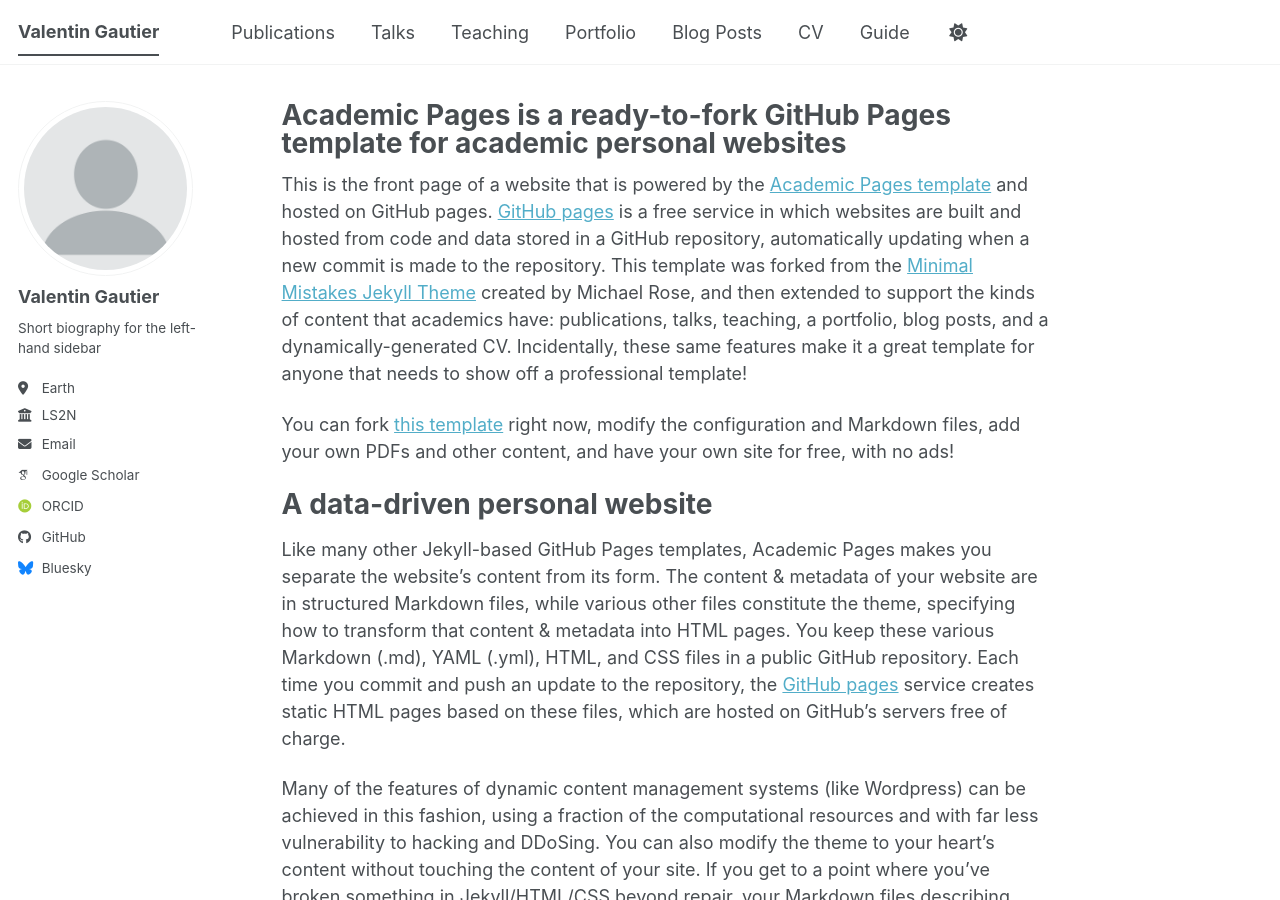
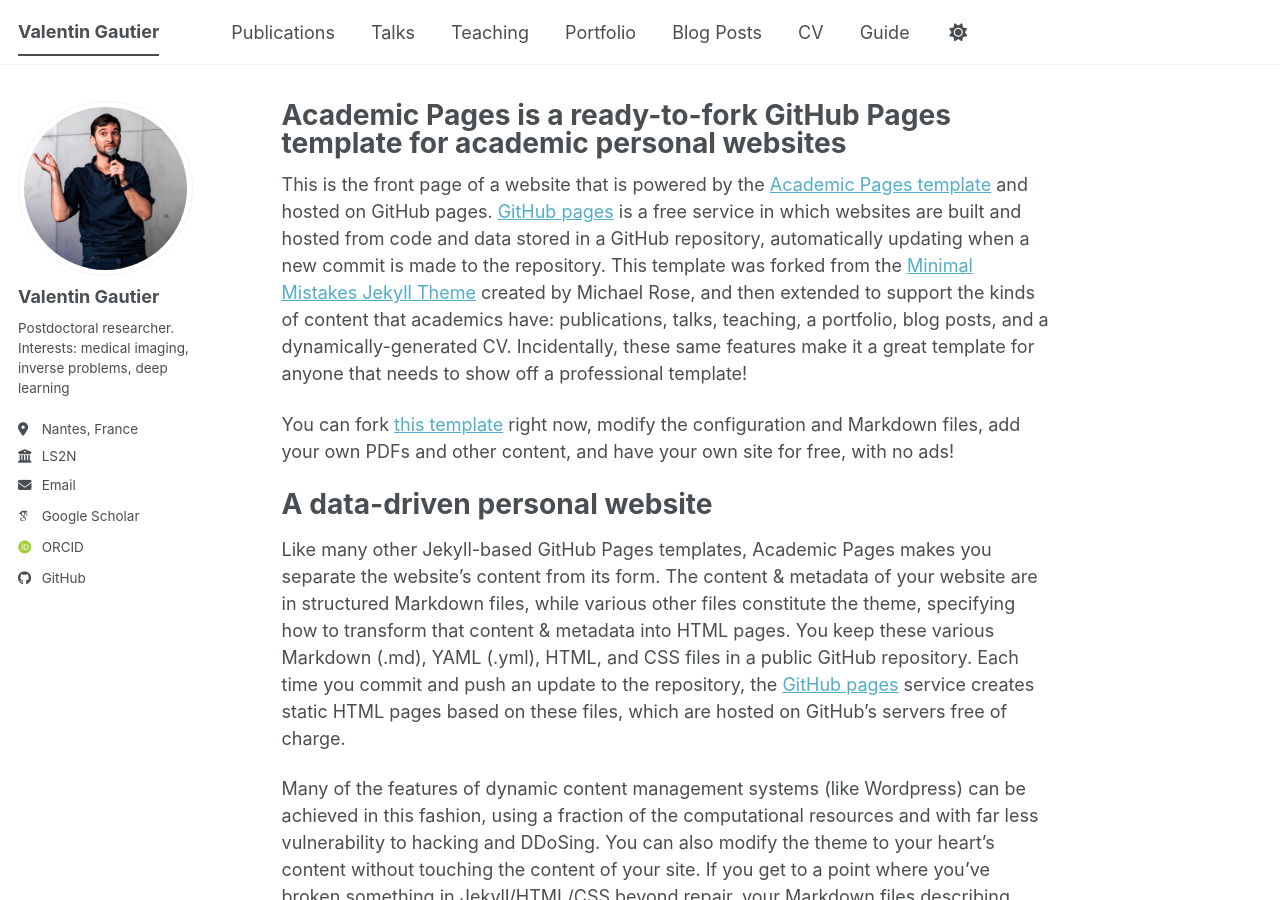
Before and after one commit to ValentinGautierPhD/ValentinGautierPhD.github.io, a Jekyll site: the page built from _pages/about.md, in a window 1280 px wide and 900 px high. Built offline with Jekyll 4.4.1, drawn with Linux system fonts in a browser that asks for light colours; some web fonts are replaced; a script bundle is joined from its source files by our own code; library files that are not in the unit come from our copies.

Commit message:
Additional setup

```diff
--- a/_config.yml
+++ b/_config.yml
@@ -23,11 +23,11 @@
 #               Additional customization can be done by editing /_includes/author-profile.html
 author:
   # Biographic information
-  avatar           : "profile.png"
+  avatar           : "valentin.png"
   name             : "Valentin Gautier"
   pronouns         : # example: "she/her"
-  bio              : "Short biography for the left-hand sidebar"
-  location         : "Earth"
+  bio              : "Postdoctoral researcher. Interests: medical imaging, inverse problems, deep learning"
+  location         : "Nantes, France"
   employer         : "LS2N"
   uri              : # URL
   email            : "valentin.gautier.inp@gmail.com"
@@ -35,7 +35,7 @@
   # Academic websites
   academia         : # URL
   arxiv            : # URL - Update with the correct link to your profile
-  googlescholar    : "https://scholar.google.com/citations?user=PS_CX0AAAAAJ"
+  googlescholar    : "https://scholar.google.fr/citations?user=fB-AC1sAAAAJ"
   inspire-hep      : # URL
   impactstory      : # URL
   orcid            : "https://orcid.org/0009-0001-3844-1085"
@@ -51,13 +51,13 @@
   bitbucket        : # Username - Update with your username on the site
   codepen          : # Username
   dribbble         : # Username
-  github           : "academicpages"
+  github           : "ValentinGautierPhD"
   kaggle           : # Username
   stackoverflow    : # User number or user number and name (i.e., use "1" or "1/jeff-atwood")
 
   # Social media
   artstation       : # Username
-  bluesky          : "bsky.app" # Replace this with you Bluesky username
+  bluesky          : # Username # Replace this with you Bluesky username
   facebook         : # Username
   flickr           : # Username
   foursquare       : # Username
```
Also changed, not shown: images/valentin.png (added).
